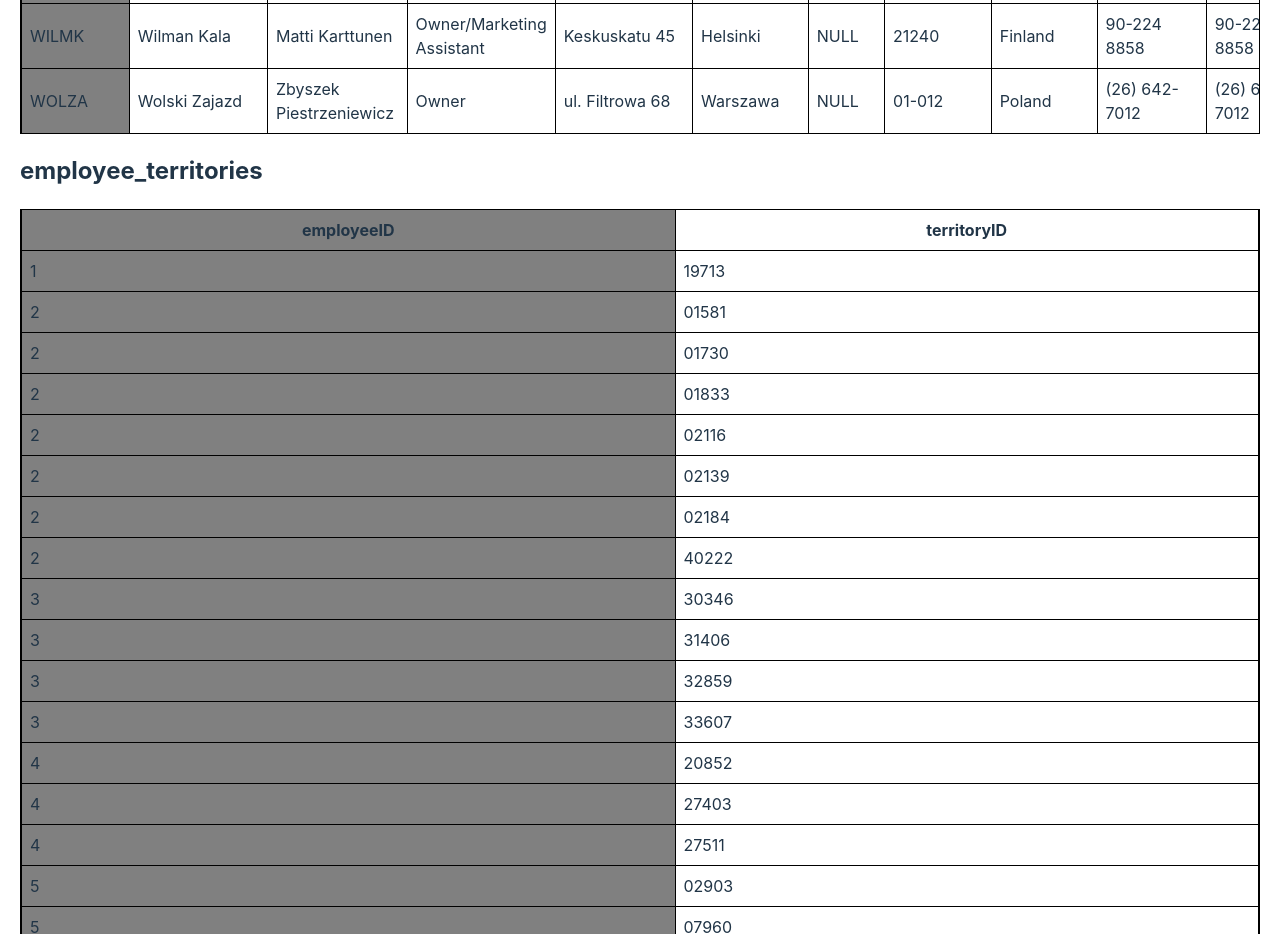
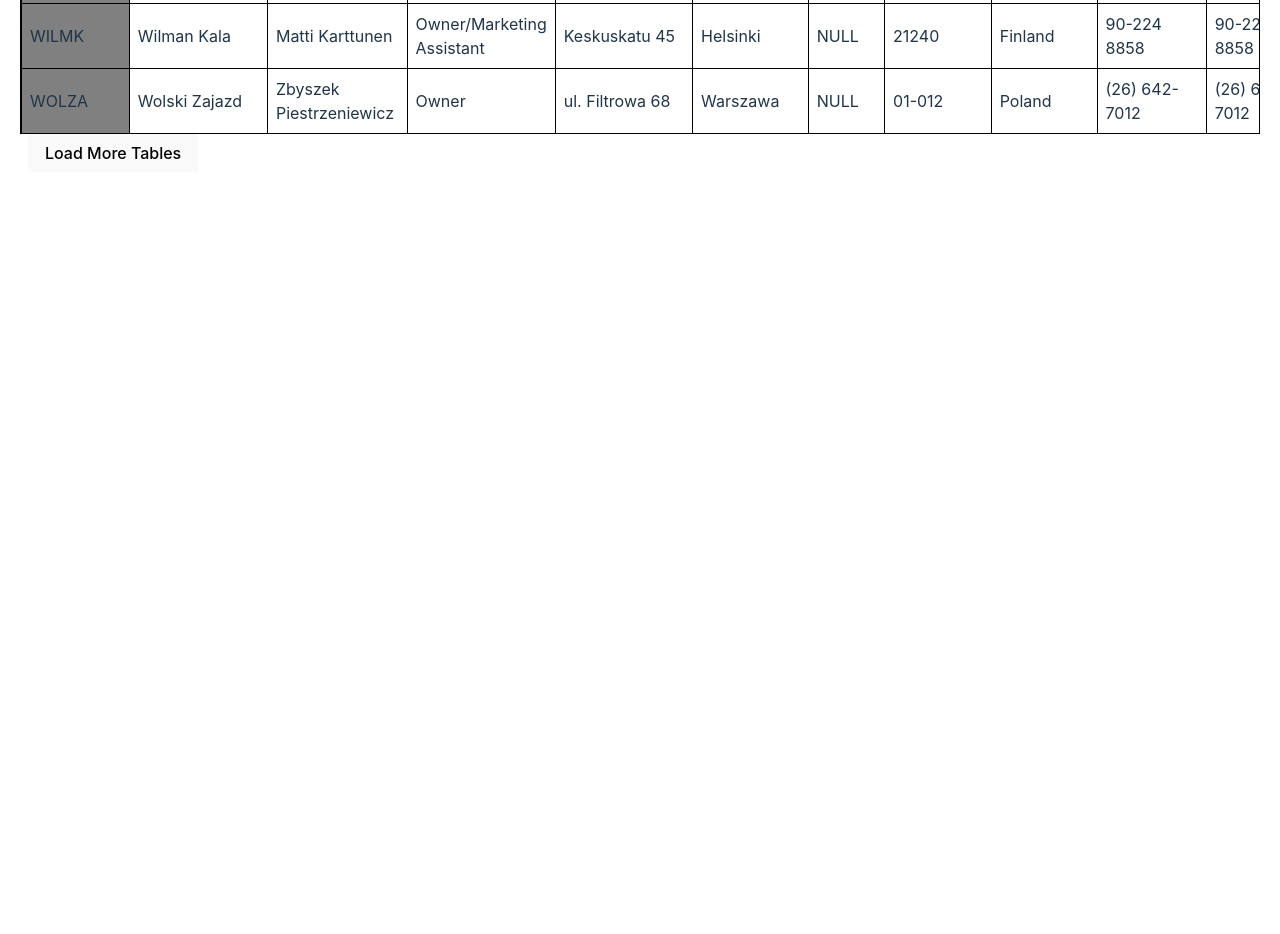
Before and after one commit to Arun-chaitanya/sql-executor, a React (Vite) app: page / in a window 1280 px wide. Shown: the part 7400-8334 px from the top of the page. After the commit the page ends 7592 px from the top, so only its background shows below. Built offline with nearby package versions, Linux system fonts and the light colour scheme.

Commit message:
pagination for tables

```diff
--- a/package.json
+++ b/package.json
@@ -18,6 +18,7 @@
     "papaparse": "^5.4.1",
     "react": "^18.2.0",
     "react-dom": "^18.2.0",
+    "react-loader-spinner": "^5.3.4",
     "react-table": "^7.8.0"
   },
   "devDependencies": {
--- a/src/App.tsx
+++ b/src/App.tsx
@@ -17,13 +17,31 @@ const App: React.FC = () => {
     useState<string>("");
   const [customQuery, setCustomQuery] = useState<string>("");
   const [customQueryResult, setCustomQueryResult] = useState<RowData[]>([]);
+  const [paginationStart, setPaginationStart] = useState<number>(0);
+  const [loadMore, setLoadMore] = useState<boolean>(true);
+  const [isTablesLoading, setIsTablesLoading] = useState<boolean>(false);
+
+  function sleep(ms: number) {
+    return new Promise((resolve) => setTimeout(resolve, ms));
+  }
+
+  async function fetchTables() {
+    try {
+      setIsTablesLoading(true);
+      const data = await getAllTablesData(paginationStart);
+      await sleep(500);
+      if (data.length < 2) setLoadMore(false);
+      setPaginationStart(paginationStart + 2);
+      setAllTablesData([...allTablesData, ...data]);
+    } catch (e) {
+      console.error(e);
+    } finally {
+      setIsTablesLoading(false);
+    }
+  }
 
   useEffect(() => {
-    async function fetchAllTables() {
-      const data = await getAllTablesData();
-      setAllTablesData(data);
-    }
-    fetchAllTables();
+    fetchTables();
   }, []);
 
   const handleTableSelect = (table: string) => {
@@ -69,6 +87,9 @@ const App: React.FC = () => {
         selectedTable={selectedTable}
         selectedFavoriteQuery={selectedFavoriteQuery}
         customQueryResult={customQueryResult}
+        loadMore={loadMore}
+        handleLoadMore={fetchTables}
+        isTablesLoading={isTablesLoading}
       />
     </div>
   );
--- a/src/components/QueryResult.tsx
+++ b/src/components/QueryResult.tsx
@@ -2,6 +2,7 @@ import React, { useEffect, useState } from "react";
 import { RowData } from "../utils/csvReader";
 import { executeQuery } from "../server/mockServer";
 import Table from "./Table";
+import { RotatingLines } from "react-loader-spinner";
 
 interface TableData {
   tableName?: string;
@@ -13,6 +14,9 @@ interface QueryResultProps {
   selectedTable: string;
   selectedFavoriteQuery: string;
   customQueryResult: RowData[];
+  loadMore: boolean;
+  isTablesLoading: boolean;
+  handleLoadMore: () => void;
 }
 
 const QueryResult: React.FC<QueryResultProps> = ({
@@ -20,6 +24,9 @@ const QueryResult: React.FC<QueryResultProps> = ({
   selectedTable,
   selectedFavoriteQuery,
   customQueryResult,
+  loadMore,
+  handleLoadMore,
+  isTablesLoading,
 }) => {
   const [displayedResult, setDisplayedResult] = useState<TableData | null>(
     null
@@ -73,13 +80,29 @@ const QueryResult: React.FC<QueryResultProps> = ({
           data={displayedResult.data}
         />
       ) : (
-        tablesData.map((tableData, index) => (
-          <Table
-            key={index}
-            tableName={tableData.tableName}
-            data={tableData.data}
-          />
-        ))
+        <>
+          {tablesData.map((tableData, index) => (
+            <Table
+              key={index}
+              tableName={tableData.tableName}
+              data={tableData.data}
+            />
+          ))}
+          {loadMore &&
+            (isTablesLoading ? (
+              <RotatingLines
+                strokeColor="grey"
+                strokeWidth="2"
+                animationDuration="0.75"
+                width="40"
+                visible={true}
+              />
+            ) : (
+              <button className="queryInputButton" onClick={handleLoadMore}>
+                Load More Tables
+              </button>
+            ))}
+        </>
       )}
     </div>
   );
--- a/src/server/mockServer.ts
+++ b/src/server/mockServer.ts
@@ -17,11 +17,11 @@ const getAllTableNames = () => {
   return tableNames;
 };
 
-const getAllTablesData = async () => {
+const getAllTablesData = async (start: number, size = 2) => {
   const tableNames = getAllTableNames();
   const allTablesData = [];
 
-  for (const tableName of tableNames) {
+  for (const tableName of tableNames.slice(start, start + size)) {
     try {
       const data = await readCSV(tableName);
       allTablesData.push({ tableName, data });
```
Also changed, not shown: 2 other files (tests, documents, lock files or other folders).
